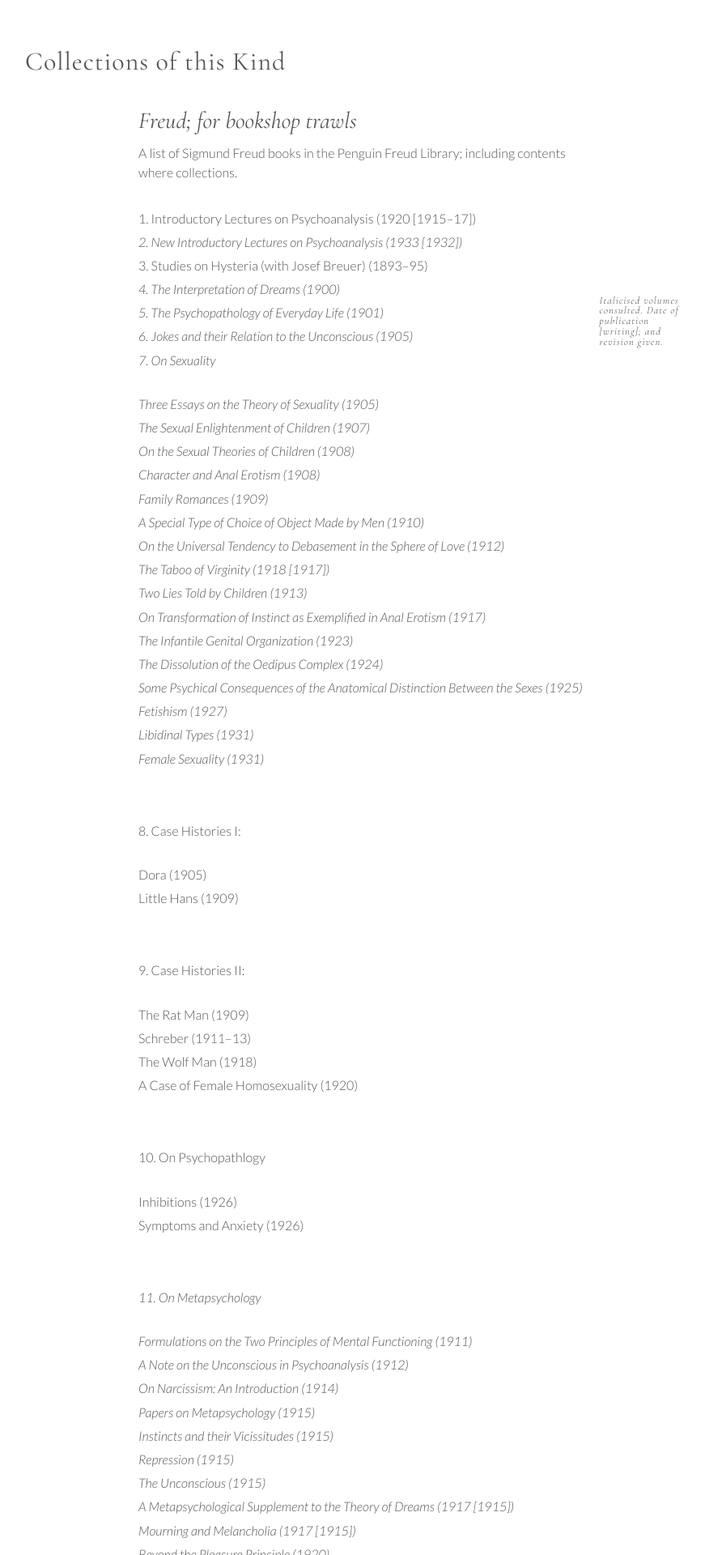
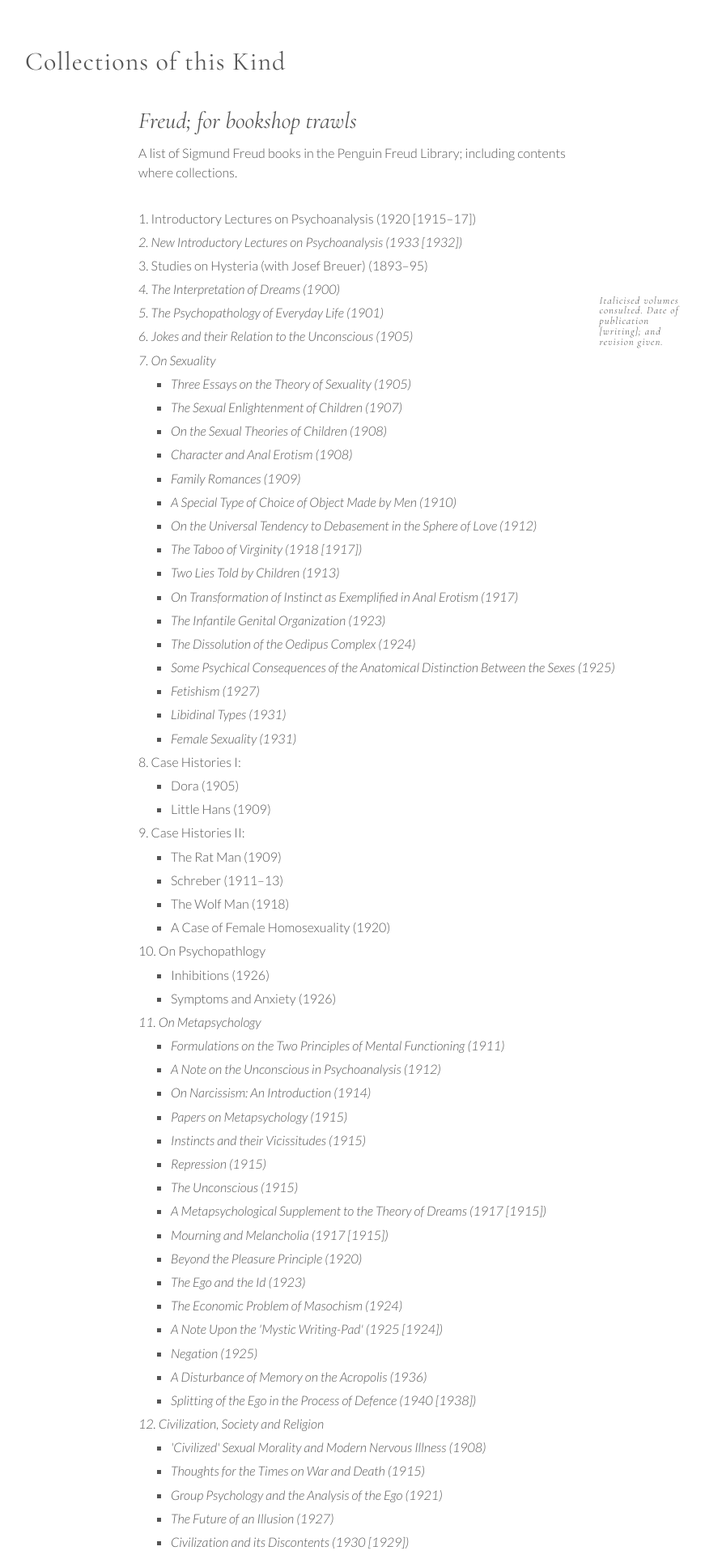
Before and after one commit to CollectionsOfThisKind/collectionsofthiskind.github.io, a Jekyll site: the page built from pages/lists/lists/freud.html, in a window 1280 px wide. Shown: the top 1920 px of the page at 81% size, without its empty margins (79-950 px from the left). Built offline with Jekyll 4.4.1, drawn with Linux system fonts in a browser that asks for light colours.

Commit message:
Add files via upload

```diff
--- a/css/pagestyle.css
+++ b/css/pagestyle.css
@@ -114,6 +114,9 @@
 	font-style: italic;
 }
 
+strong {
+    font-weight: 600;
+}
 
 a
 {
@@ -143,6 +146,17 @@
 {
 	margin-top: 35px;
 	margin-bottom: 70px;
+}
+
+ul.compact
+{
+	margin-top: 10px;
+	margin-bottom: 10px;
+}
+
+ul.sublist {
+        list-style-type: square;
+        margin-left: 40px;
 }
 
 li
```
